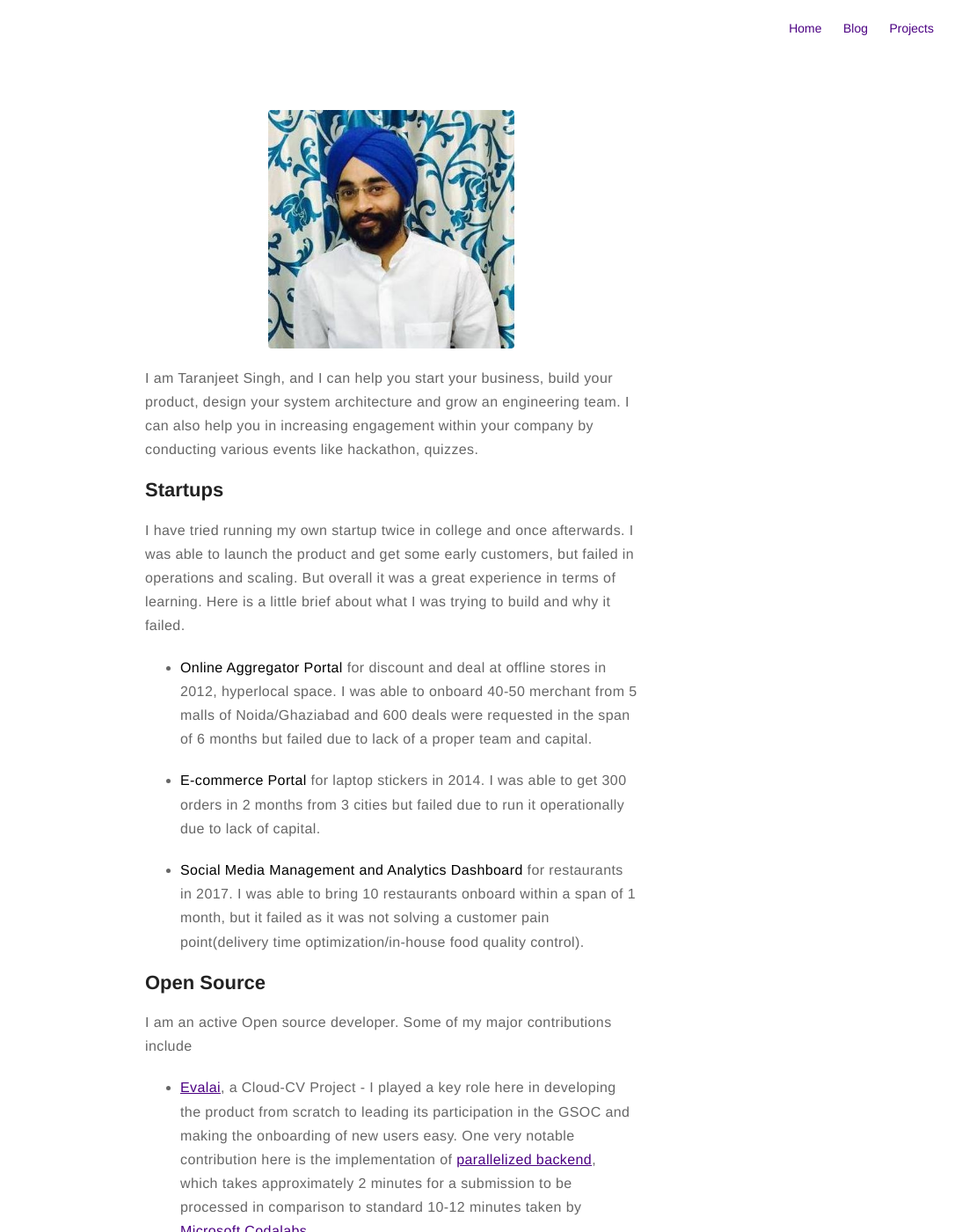
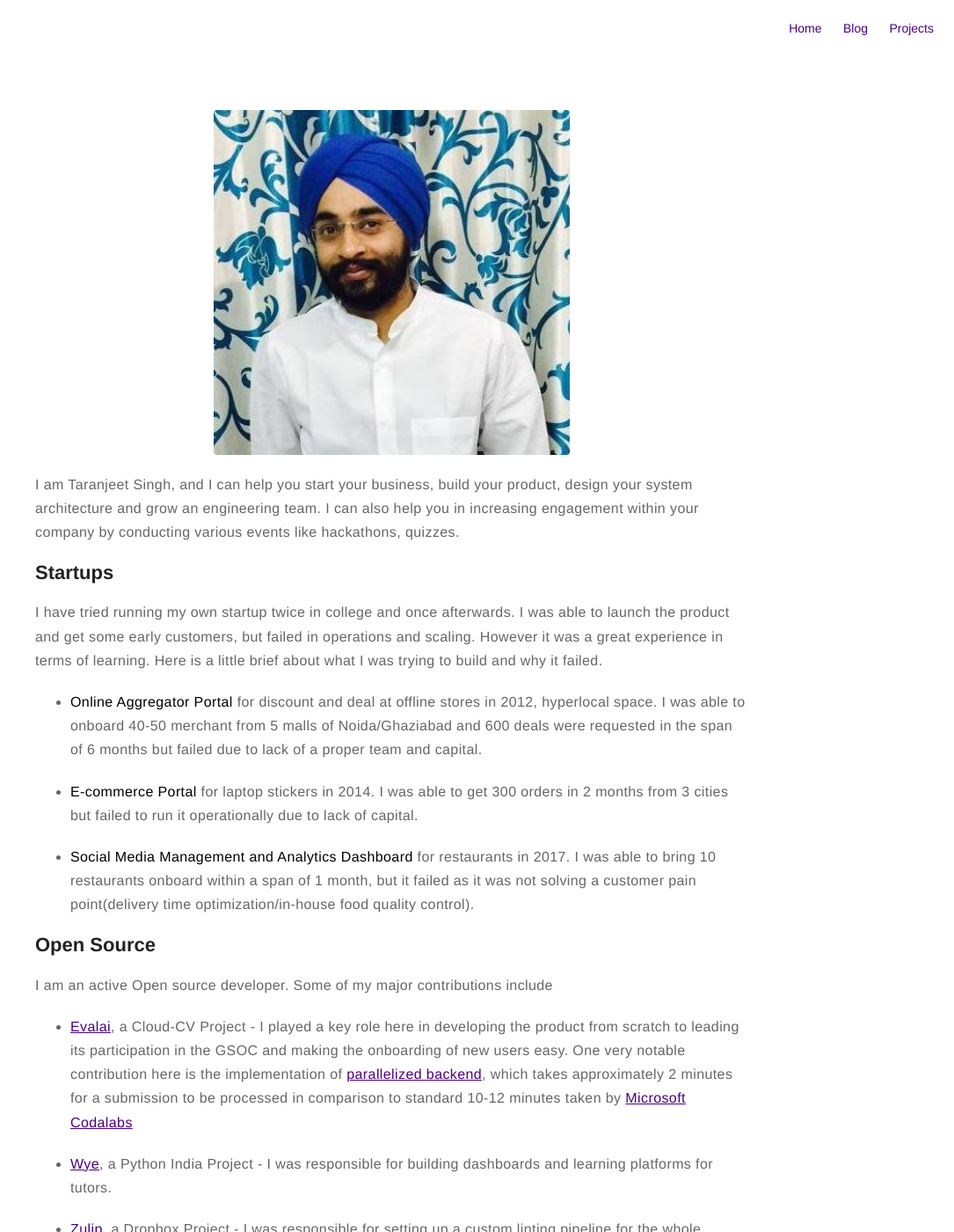
Before and after one commit to taranjeet/taranjeet.github.io, a Jekyll site: the page built from about.md, in a window 1280 px wide and 1400 px high. Shown: the whole window at 88% size, without its empty margins (195-1280 px from the left). Built offline with Jekyll 4.4.1, drawn with Linux system fonts in a browser that asks for light colours; some of the changed text lies outside the part shown.

Commit message:
Update structure and config

```diff
--- a/_config.yml
+++ b/_config.yml
@@ -60,7 +60,7 @@ authors:
 # do you want a larger site? change the option below
 # options: [normal, large] | default: normal
 # normal = 560px / large = 810px
-width: normal
+width: large
 
 # if you don't need pagination, comment the *paginate* configs below
 paginate: 5
--- a/about.md
+++ b/about.md
@@ -4,15 +4,15 @@ layout: page
 ---
 ![Profile Image]({{ site.url }}/{{ site.picture }})
 
-I am Taranjeet Singh, and I can help you start your business, build your product, design your system architecture and grow an engineering team. I can also help you in increasing engagement within your company by conducting various events like hackathon, quizzes.
+I am Taranjeet Singh, and I can help you start your business, build your product, design your system architecture and grow an engineering team. I can also help you in increasing engagement within your company by conducting various events like hackathons, quizzes.
 
 ## Startups
 
-I have tried running my own startup twice in college and once afterwards. I was able to launch the product and get some early customers, but failed in operations and scaling. But overall it was a great experience in terms of learning. Here is a little brief about what I was trying to build and why it failed.
+I have tried running my own startup twice in college and once afterwards. I was able to launch the product and get some early customers, but failed in operations and scaling. However it was a great experience in terms of learning. Here is a little brief about what I was trying to build and why it failed.
 
 * **Online Aggregator Portal** for discount and deal at offline stores in 2012, hyperlocal space. I was able to onboard 40-50 merchant from 5 malls of Noida/Ghaziabad and 600 deals were requested in the span of 6 months but failed due to lack of a proper team and capital.
 
-* **E-commerce Portal** for laptop stickers in 2014. I was able to get 300 orders in 2 months from 3 cities but failed due to run it operationally due to lack of capital.
+* **E-commerce Portal** for laptop stickers in 2014. I was able to get 300 orders in 2 months from 3 cities but failed to run it operationally due to lack of capital.
 
 * **Social Media Management and Analytics Dashboard** for restaurants in 2017. I was able to bring 10 restaurants onboard within a span of 1 month, but it failed as it was not solving a customer pain point(delivery time optimization/in-house food quality control).
 
@@ -26,11 +26,9 @@ I am an active Open source developer. Some of my major contributions include
 
 * [Zulip](https://zulipchat.com/), a Dropbox Project - I was responsible for setting up a custom linting pipeline for the whole codebase.
 
-## Experience
+## Hackathons
 
-### Hackathons
-
-I have a special love for hackathon. I feel that hackathons are a way to accelerate learning, increase engagement and team building, improve society through technology and helps in the assessment of an individual. Some of my contributions are
+I have a special love for hackathons. I feel that hackathons are a way to accelerate learning, increase engagement and team building, improve society through technology and helps in the assessment of an individual. Some of my contributions are
 
 * **Organized** a day-long corporate internal hackathon at Gradeup. I was responsible for everything here, from the problem statement to team creation, from judging criteria to the awards. It was a fun and engaging experience, where some internal tools got created in a day, achievement timeline was made and the whole office got a new look.
 
@@ -44,4 +42,4 @@ I have worked at Paytm (2015-2017), and Gradeup (2017-2018). I have interned at
 
 ## Help
 
-I love helping people around the world with whatever best I can. I am open for work opportunities, collaboration on some projects, advice or some tea. Find me via [email](mailto:{{site.email}}) or Twitter [@taranjeet7114]({{site.twitter}})
+I love helping people around the world with whatever best I can. I am open for work opportunities, collaboration on some projects, advice or some tea. Find me via [email](mailto:{{site.email}}) or Twitter [@taranjeet7114](https://twitter.com/{{site.twitter}})
```
